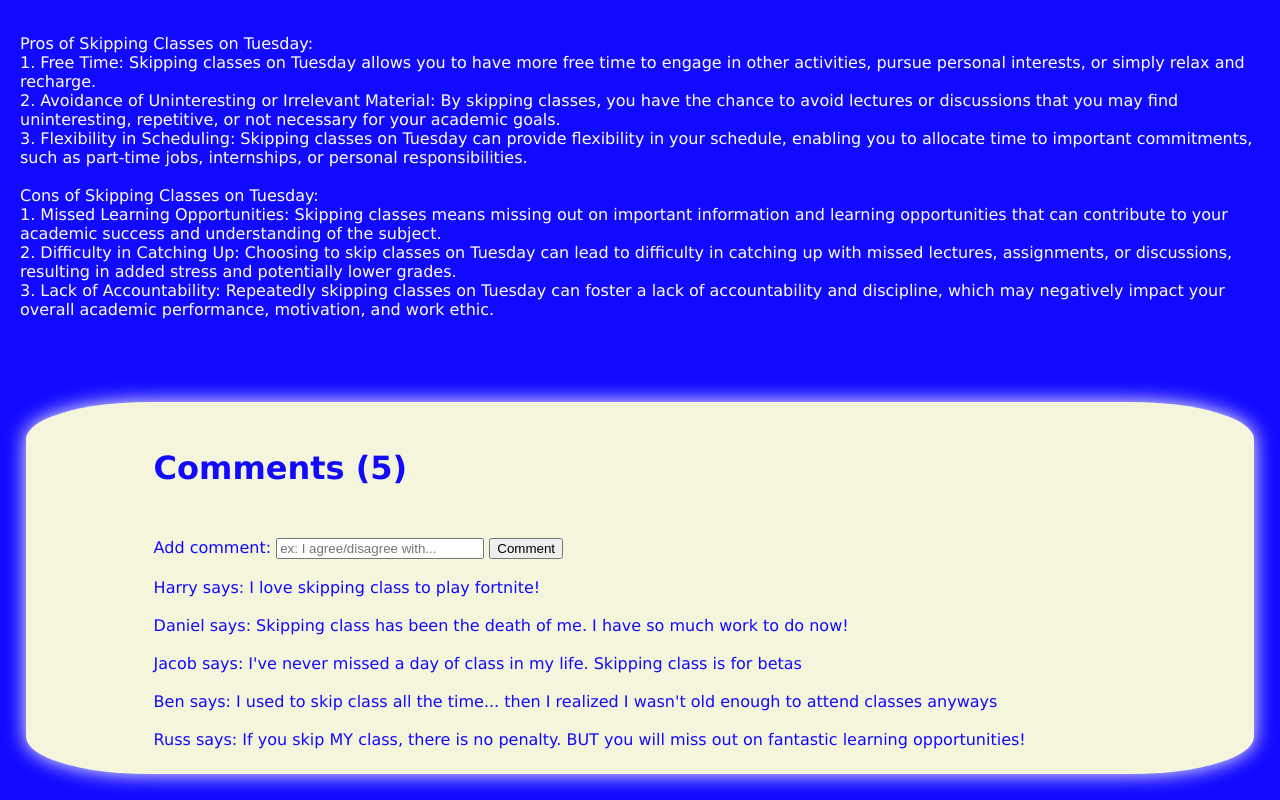
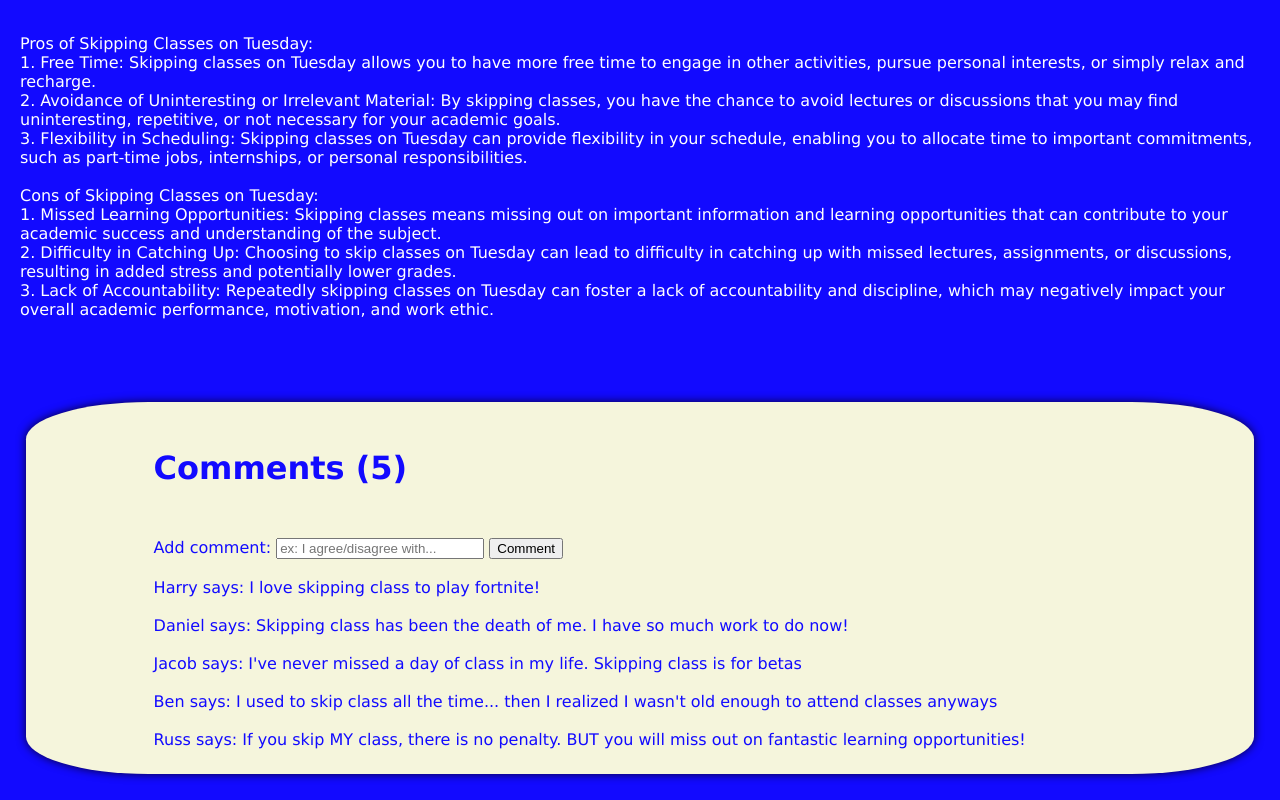
Before and after one commit to hbarrett3/ProConAI, a website: page ProConAI/public_html/search/index.html in a window 1280 px wide. Shown: the part 474-1274 px from the top of the page. Drawn offline with Linux system fonts and the light colour scheme.

Commit message:
change shadow color

```diff
--- a/ProConAI/public_html/search/styles.css
+++ b/ProConAI/public_html/search/styles.css
@@ -99,7 +99,7 @@ input{
     padding: 2%;
     margin: 2%;
     padding-left: 10%;
-    box-shadow: 0 0 20px rgb(255, 255, 255);
+    box-shadow: 0 0 10px rgb(10, 2, 48);
 }
 
 .loader {
```
